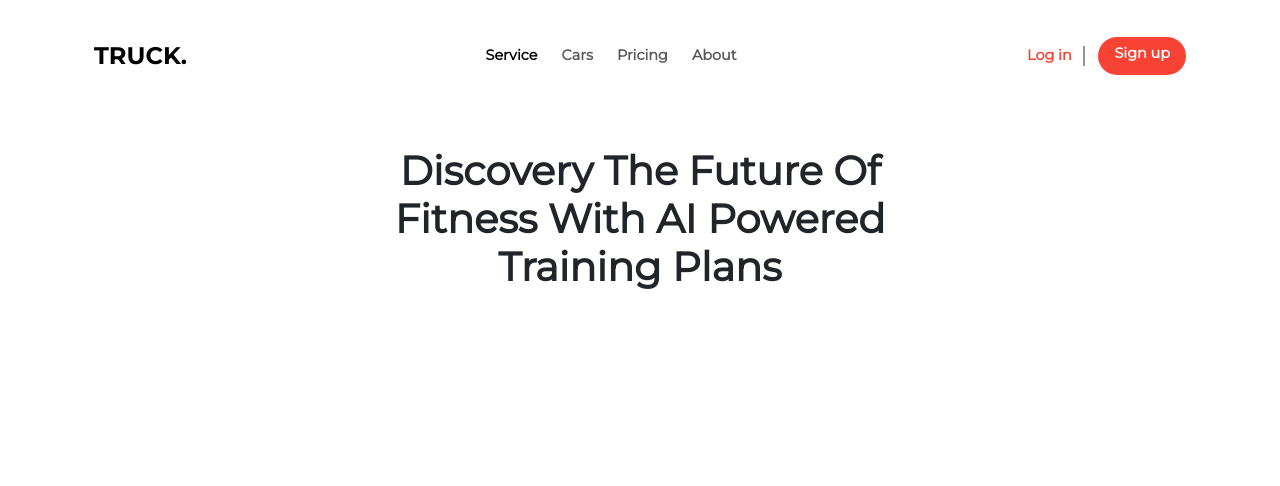
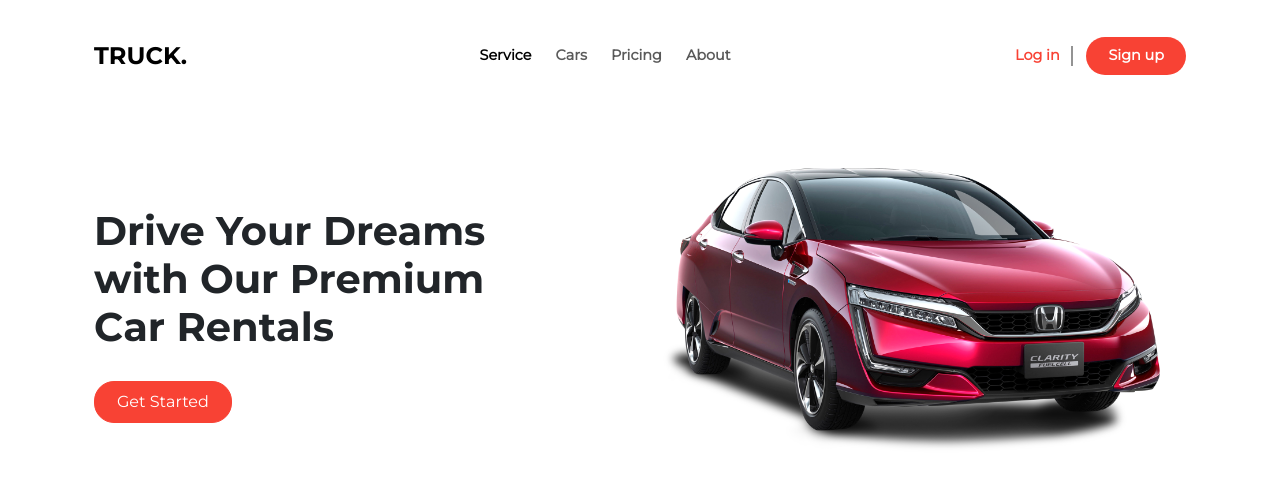
Before and after one commit to KhurramMunir95/CarRenting, a React (Vite) app: page / in a window 1280 px wide. Shown: the top 486 px of the page. Built offline with nearby package versions, Linux system fonts and the light colour scheme.

Commit message:
banner completed

```diff
--- a/src/assets/css/style.css
+++ b/src/assets/css/style.css
@@ -24,6 +24,10 @@ body {
     font-family: MontRegular, 'sans-serif';
 }
 
+h1, h2, h3, h4, h5, h6 {
+    font-family: MontBold, 'sans-serif';
+}
+
 img {
     max-width: 100%;
     height: auto;
@@ -40,9 +44,10 @@ img {
 /* buttons */
 .btn-orange {
     background: var(--orange);
+    border-color: var(--orange);
     border-radius: 20px;
     color: #fff;
-    padding: 6px 16px !important;
+    padding: 8px 22px !important;
 }
 
 .btn-black:hover {
@@ -79,8 +84,8 @@ img {
 
 /* Banner */
 .banner-title {
-    width: 570px;
-    text-align: center;
-    margin: auto;
+    width: 450px;
     font-weight: 700;
+    padding-top: 60px;
+    margin-bottom: 30px;
 }
--- a/src/components/Banner.jsx
+++ b/src/components/Banner.jsx
@@ -1,15 +1,23 @@
 import React from 'react'
-import { Container } from 'react-bootstrap'
+import { Container, Row, Col, Button } from 'react-bootstrap'
 
-const Banner = ({ text }) => {
+const Banner = ({ text, img }) => {
   return (
-    <div className='banner section'>
-        <Container>
-            <h1 className='banner-title'>
-                {text}
-            </h1>
+    <section className='banner section'>
+        <Container className='px-4'>
+            <Row>
+              <Col md={6}>
+                <h1 className='banner-title'>
+                    {text}
+                </h1>
+                <Button className='btn-orange'>Get Started</Button>
+              </Col>
+              <Col md={6}>
+                <img src={img} alt="" />
+              </Col>
+            </Row>
         </Container>
-    </div>
+    </section>
   )
 }
 
--- a/src/pages/Home.jsx
+++ b/src/pages/Home.jsx
@@ -1,9 +1,10 @@
 import React from 'react'
 import Banner from '../components/Banner'
+import bannerImg from '../assets/media/images/banner-img.png'
 
 const Home = () => {
   return (
-    <Banner text='Discovery The Future Of Fitness With AI Powered Training Plans' />
+    <Banner text="Drive Your Dreams with Our Premium Car Rentals" img={bannerImg} />
   )
 }
 
```
Also changed, not shown: src/assets/media/images/banner-img.png (added).
